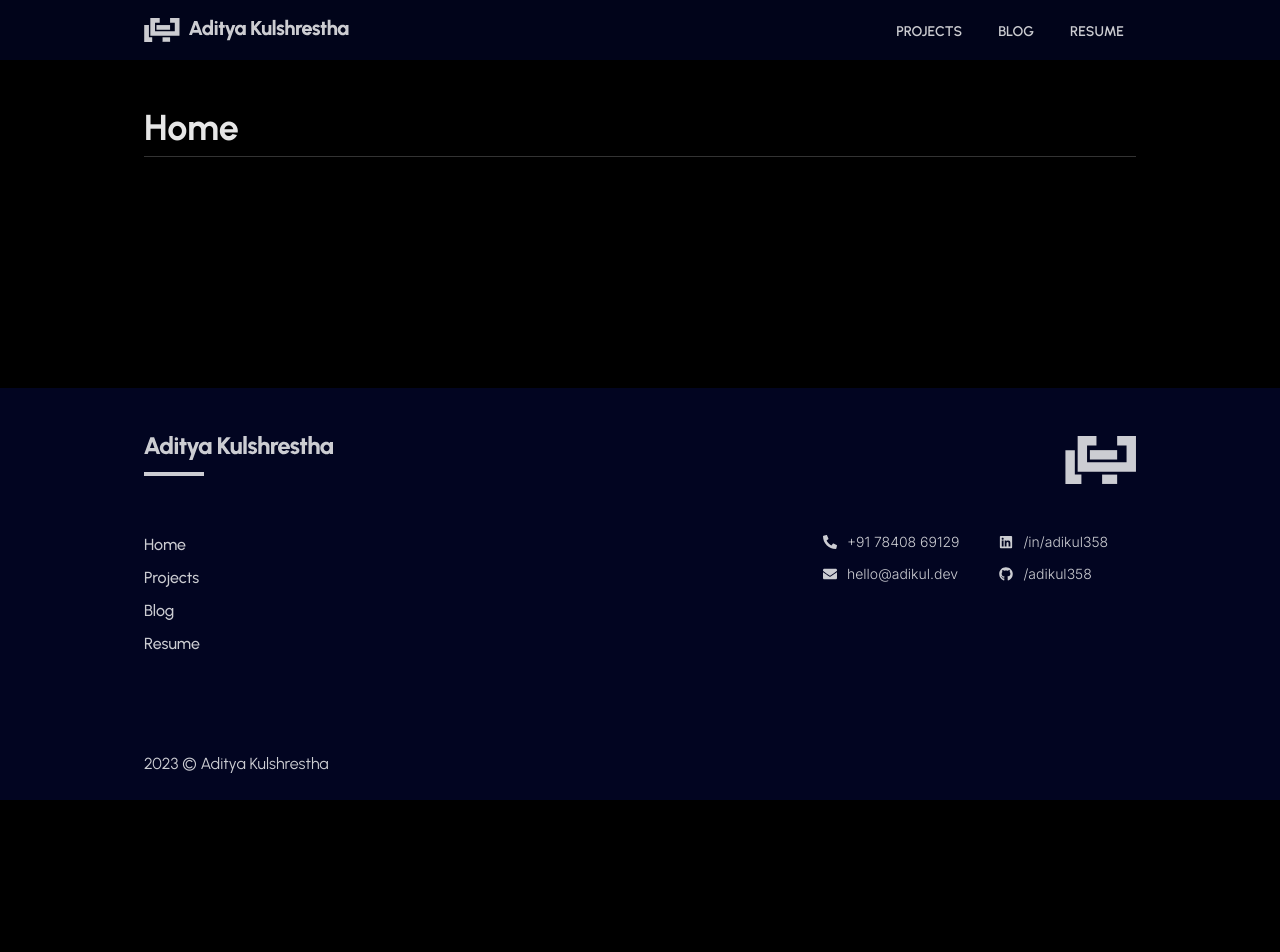
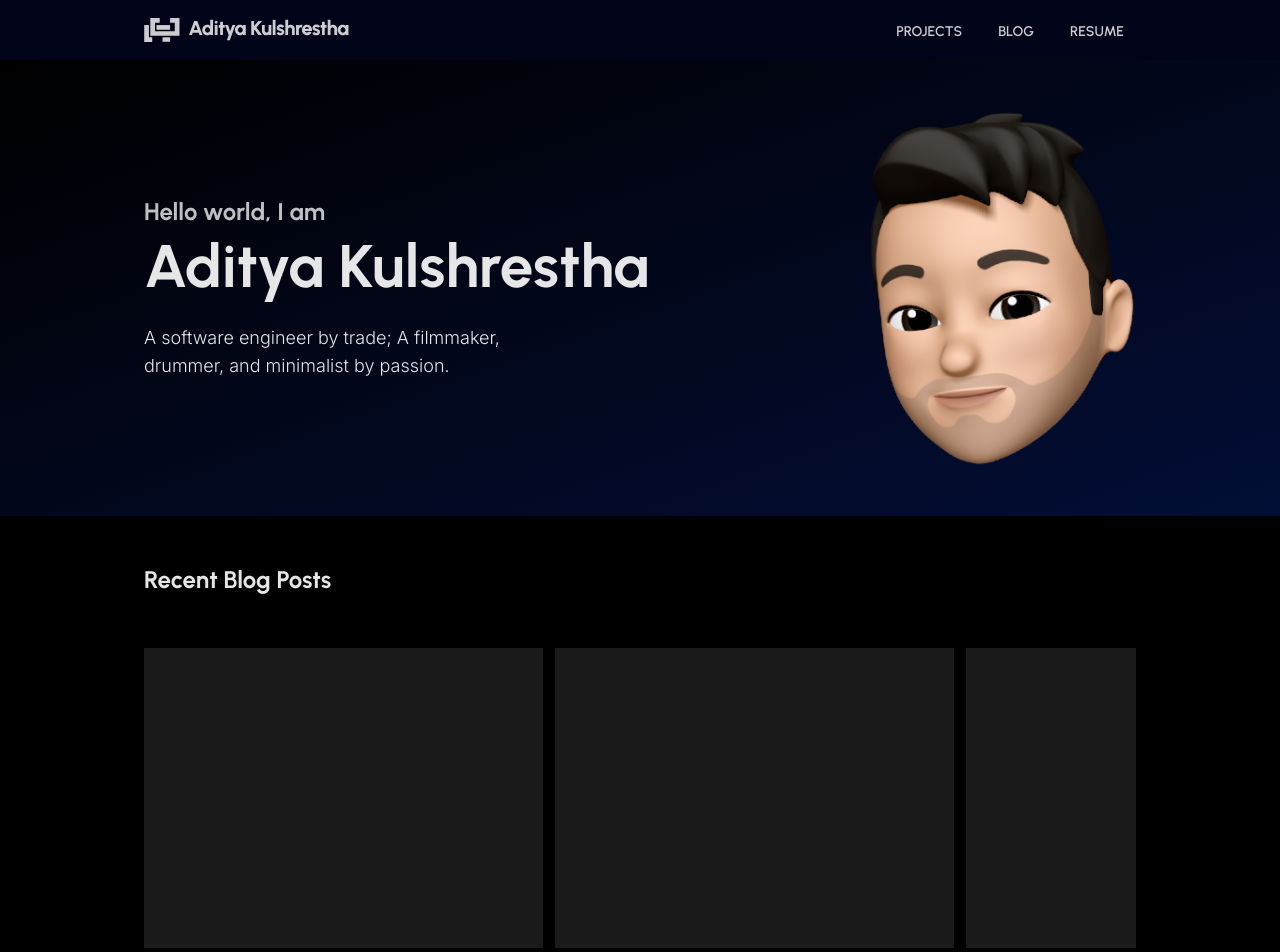
Before and after one commit to adikul358/adikul.dev, a Next.js app: page / in a window 1280 px wide. Shown: the top 952 px of the page. Before the commit the page ends 800 px from the top, so only its background shows below. Built offline with nearby package versions, Linux system fonts and the light colour scheme.

Commit message:
Home page and wireframing

```diff
--- /dev/null
+++ b/src/NAVITEMS.ts
@@ -0,0 +1,16 @@
+const NAVITEMS = [
+	{
+		label: "Projects",
+		link: "/projects",
+	},
+	{
+		label: "Blog",
+		link: "/blog",
+	},
+	{
+		label: "Resume",
+		link: "/resume",
+	},
+]
+
+export default NAVITEMS
--- a/src/app/globals.css
+++ b/src/app/globals.css
@@ -25,7 +25,7 @@ footer .social-link {
 }
 
 h1 {
-	@apply text-4xl font-bold font-display pb-2 border-b border-white/20 w-full;
+	@apply text-4xl font-bold font-display pb-3 border-b-4 border-primary-700 w-full;
 }
 
 button {
--- a/src/app/output.css
+++ b/src/app/output.css
@@ -559,12 +559,28 @@ video {
   top: 0px;
 }
 
+.z-10{
+  z-index: 10;
+}
+
+.z-20{
+  z-index: 20;
+}
+
 .mb-12{
   margin-bottom: 3rem;
 }
 
+.mb-2{
+  margin-bottom: 0.5rem;
+}
+
 .mb-3{
   margin-bottom: 0.75rem;
+}
+
+.mb-4{
+  margin-bottom: 1rem;
 }
 
 .mb-8{
@@ -591,16 +607,28 @@ video {
   display: grid;
 }
 
-.hidden{
-  display: none;
-}
-
 .aspect-\[0\.707\]{
   aspect-ratio: 0.707;
 }
 
+.aspect-\[1\.33\]{
+  aspect-ratio: 1.33;
+}
+
+.aspect-\[2\]{
+  aspect-ratio: 2;
+}
+
 .h-\[1em\]{
   height: 1em;
+}
+
+.h-\[300px\]{
+  height: 300px;
+}
+
+.h-\[360px\]{
+  height: 360px;
 }
 
 .h-\[36px\]{
@@ -633,6 +661,14 @@ video {
 
 .w-full{
   width: 100%;
+}
+
+.max-w-\[400px\]{
+  max-width: 400px;
+}
+
+.max-w-full{
+  max-width: 100%;
 }
 
 .flex-grow{
@@ -672,6 +708,10 @@ video {
   justify-content: space-between;
 }
 
+.gap-4{
+  gap: 1rem;
+}
+
 .gap-x-2{
   -moz-column-gap: 0.5rem;
        column-gap: 0.5rem;
@@ -694,41 +734,50 @@ video {
   row-gap: 1rem;
 }
 
+.overflow-hidden{
+  overflow: hidden;
+}
+
+.overflow-x-scroll{
+  overflow-x: scroll;
+}
+
 .rounded{
   border-radius: 0.25rem;
+}
+
+.border{
+  border-width: 1px;
 }
 
 .border-0{
   border-width: 0px;
 }
 
-.border{
-  border-width: 1px;
+.border-b-2{
+  border-bottom-width: 2px;
 }
 
-.border-2{
-  border-width: 2px;
+.border-b-4{
+  border-bottom-width: 4px;
 }
 
-.border-b{
-  border-bottom-width: 1px;
+.border-black\/20{
+  border-color: rgb(0 0 0 / 0.2);
 }
 
 .border-primary-100\/25{
   border-color: rgb(193 212 232 / 0.25);
 }
 
-.border-white\/20{
-  border-color: rgb(255 255 255 / 0.2);
+.border-primary-600{
+  --tw-border-opacity: 1;
+  border-color: rgb(4 28 75 / var(--tw-border-opacity));
 }
 
-.border-white{
+.border-primary-700{
   --tw-border-opacity: 1;
-  border-color: rgb(255 255 255 / var(--tw-border-opacity));
-}
-
-.border-black\/20{
-  border-color: rgb(0 0 0 / 0.2);
+  border-color: rgb(3 14 54 / var(--tw-border-opacity));
 }
 
 .bg-black{
@@ -736,13 +785,12 @@ video {
   background-color: rgb(0 0 0 / var(--tw-bg-opacity));
 }
 
-.bg-primary-800{
-  --tw-bg-opacity: 1;
-  background-color: rgb(2 5 33 / var(--tw-bg-opacity));
+.bg-primary-800\/75{
+  background-color: rgb(2 5 33 / 0.75);
 }
 
-.bg-primary-800\/80{
-  background-color: rgb(2 5 33 / 0.8);
+.bg-white\/10{
+  background-color: rgb(255 255 255 / 0.1);
 }
 
 .bg-white\/20{
@@ -753,13 +801,27 @@ video {
   background-color: rgb(255 255 255 / 0.8);
 }
 
+.bg-gradient-to-tl{
+  background-image: linear-gradient(to top left, var(--tw-gradient-stops));
+}
+
+.from-primary-700{
+  --tw-gradient-from: #030E36 var(--tw-gradient-from-position);
+  --tw-gradient-to: rgb(3 14 54 / 0) var(--tw-gradient-to-position);
+  --tw-gradient-stops: var(--tw-gradient-from), var(--tw-gradient-to);
+}
+
+.to-black{
+  --tw-gradient-to: #000 var(--tw-gradient-to-position);
+}
+
 .fill-current{
   fill: currentColor;
 }
 
-.px-6{
-  padding-left: 1.5rem;
-  padding-right: 1.5rem;
+.px-\[20px\]{
+  padding-left: 20px;
+  padding-right: 20px;
 }
 
 .py-12{
@@ -767,39 +829,14 @@ video {
   padding-bottom: 3rem;
 }
 
-.py-2{
-  padding-top: 0.5rem;
-  padding-bottom: 0.5rem;
+.py-4{
+  padding-top: 1rem;
+  padding-bottom: 1rem;
 }
 
-.py-1{
-  padding-top: 0.25rem;
-  padding-bottom: 0.25rem;
-}
-
-.px-4{
-  padding-left: 1rem;
-  padding-right: 1rem;
-}
-
-.px-5{
-  padding-left: 1.25rem;
-  padding-right: 1.25rem;
-}
-
-.py-1\.5{
-  padding-top: 0.375rem;
-  padding-bottom: 0.375rem;
-}
-
-.py-\[1\.5\]{
-  padding-top: 1.5;
-  padding-bottom: 1.5;
-}
-
-.px-\[5\]{
-  padding-left: 5;
-  padding-right: 5;
+.py-6{
+  padding-top: 1.5rem;
+  padding-bottom: 1.5rem;
 }
 
 .py-\[6px\]{
@@ -807,9 +844,12 @@ video {
   padding-bottom: 6px;
 }
 
-.px-\[20px\]{
-  padding-left: 20px;
-  padding-right: 20px;
+.pb-0{
+  padding-bottom: 0px;
+}
+
+.pb-2{
+  padding-bottom: 0.5rem;
 }
 
 .pb-6{
@@ -820,12 +860,8 @@ video {
   padding-top: 3rem;
 }
 
-.pb-2{
-  padding-bottom: 0.5rem;
-}
-
-.pb-0{
-  padding-bottom: 0px;
+.pb-3{
+  padding-bottom: 0.75rem;
 }
 
 .font-display{
@@ -846,6 +882,16 @@ video {
   line-height: 1;
 }
 
+.text-6xl{
+  font-size: 3.75rem;
+  line-height: 1;
+}
+
+.text-lg{
+  font-size: 1.125rem;
+  line-height: 1.75rem;
+}
+
 .text-sm{
   font-size: 0.875rem;
   line-height: 1.25rem;
@@ -855,6 +901,10 @@ video {
   font-weight: 700;
 }
 
+.font-light{
+  font-weight: 300;
+}
+
 .font-semibold{
   font-weight: 600;
 }
@@ -862,6 +912,10 @@ video {
 .text-primary-400{
   --tw-text-opacity: 1;
   color: rgb(50 85 137 / var(--tw-text-opacity));
+}
+
+.text-white\/75{
+  color: rgb(255 255 255 / 0.75);
 }
 
 .text-white\/80{
@@ -982,9 +1036,10 @@ footer .social-link:hover{
 
 h1{
   width: 100%;
-  border-bottom-width: 1px;
-  border-color: rgb(255 255 255 / 0.2);
-  padding-bottom: 0.5rem;
+  border-bottom-width: 4px;
+  --tw-border-opacity: 1;
+  border-color: rgb(3 14 54 / var(--tw-border-opacity));
+  padding-bottom: 0.75rem;
   font-family: Urbanist, system-ui, sans-serif;
   font-size: 2.25rem;
   line-height: 2.5rem;
@@ -1024,18 +1079,30 @@ button:active{
 }
 
 @media not all and (min-width: 1024px){
+  .max-lg\:grid-cols-1{
+    grid-template-columns: repeat(1, minmax(0, 1fr));
+  }
+
   .max-lg\:pr-6{
     padding-right: 1.5rem;
   }
 }
 
 @media not all and (min-width: 640px){
+  .max-sm\:-ml-12{
+    margin-left: -3rem;
+  }
+
   .max-sm\:mt-12{
     margin-top: 3rem;
   }
 
   .max-sm\:hidden{
     display: none;
+  }
+
+  .max-sm\:h-\[240px\]{
+    height: 240px;
   }
 
   .max-sm\:grid-cols-1{
@@ -1053,6 +1120,11 @@ button:active{
   .max-sm\:text-4xl{
     font-size: 2.25rem;
     line-height: 2.5rem;
+  }
+
+  .max-sm\:text-5xl{
+    font-size: 3rem;
+    line-height: 1;
   }
 }
 
--- a/src/app/page.tsx
+++ b/src/app/page.tsx
@@ -2,9 +2,37 @@
 
 function Home() {
   return (
-    <div className="flex flex-col page-width py-12">
-      <h1>Home</h1>
-    </div>
+    <>
+      <div className="py-12 bg-gradient-to-tl from-primary-700 to-black">
+        <div className="page-width flex items-center justify-between overflow-hidden">
+          <div className="flex flex-col z-10">
+            <h2 className="text-white/75 text-2xl font-bold font-display mb-2">Hello world, I am</h2>
+            <h1 className="text-white/90 text-6xl max-sm:text-5xl font-bold font-display border-0 mb-4">Aditya Kulshrestha</h1>
+            <p className="text-white/90 text-lg max-w-[400px] font-light">A software engineer by trade; A filmmaker, drummer, and minimalist by passion.</p>
+          </div>
+          <img src="/memoji.png" alt="memoji" className="h-[360px] max-sm:-ml-12" />
+        </div>
+      </div>
+
+      <div className="flex flex-col page-width py-6">
+        <h3 className="text-2xl font-bold font-display mb-3 py-6 ">Recent Blog Posts</h3>
+        <div className="py-4 overflow-x-scroll max-w-full flex gap-x-3">
+          <div className="h-[300px] max-sm:h-[240px] bg-white/10 aspect-[1.33]"></div>
+          <div className="h-[300px] max-sm:h-[240px] bg-white/10 aspect-[1.33]"></div>
+          <div className="h-[300px] max-sm:h-[240px] bg-white/10 aspect-[1.33]"></div>
+        </div>
+      </div>
+
+      <div className="flex flex-col page-width py-6">
+        <h3 className="text-2xl font-bold font-display mb-3 py-6 ">Recent Projects</h3>
+        <div className="py-4 overflow-x-scroll max-w-full flex gap-x-3">
+          <div className="h-[300px] max-sm:h-[240px] bg-white/10 aspect-[1.33]"></div>
+          <div className="h-[300px] max-sm:h-[240px] bg-white/10 aspect-[1.33]"></div>
+          <div className="h-[300px] max-sm:h-[240px] bg-white/10 aspect-[1.33]"></div>
+        </div>
+      </div>
+
+    </>
   )
 }
 
--- a/src/app/resume/page.tsx
+++ b/src/app/resume/page.tsx
@@ -26,7 +26,7 @@ function Resume() {
 
 	return (
     <div className="flex flex-col page-width py-12">
-			<div className="flex flex-row items-center justify-between mb-8 pb-2 border-b border-white/20 w-full">
+			<div className="flex flex-row items-center justify-between mb-8 pb-3 border-b-4 border-primary-700 w-full">
 				<h1 className="pb-0 border-0">Resume</h1>
 				<a href={RESUMEPATH} download={RESUMENAME}>
 					<button className="px-[20px] py-[6px] rounded gap-x-2">
--- a/src/components/Footer.tsx
+++ b/src/components/Footer.tsx
@@ -3,6 +3,7 @@ import { FaGlobe, FaEnvelope, FaPhone, FaLinkedin, FaGithub } from "react-icons/
 import Link from "next/link"
 import AKLogo from "./AKLogo"
 import AKLogotype from "./AKLogotype"
+import NAVITEMS from "@/NAVITEMS"
 
 function SitemapLink(
 	{label, link}: {label: string, link?: string}
@@ -33,7 +34,7 @@ function SocialLink(
 
 function Footer() {
 	return (
-		<footer className="bg-primary-800 text-white/80 mt-auto">
+		<footer className="bg-primary-800/75 text-white/80 mt-auto">
 			<div className="flex flex-col page-width pt-12 pb-6">
 
 				{/* Name with underline */}
@@ -56,9 +57,7 @@ function Footer() {
 					{/* Sitemap */}
 					<div className="flex flex-col gap-y-2">
 						<SitemapLink label="Home" link="/" />
-						<SitemapLink label="Projects" />
-						<SitemapLink label="Blog" />
-						<SitemapLink label="Resume" link="/Aditya Kulshrestha – Resume.pdf" />
+						{NAVITEMS.map(({label,link},i) => <SitemapLink label={label} link={link} key={i} />)}
 					</div>
 
 					{/* Contact Links */}
--- a/src/components/Navbar.tsx
+++ b/src/components/Navbar.tsx
@@ -5,22 +5,7 @@ import Link from "next/link"
 import { usePathname } from "next/navigation";
 import { FaBars, FaTimes } from "react-icons/fa"
 import AKNavLogo from "./AKNavLogo"
-
-const NAVITEMS = [
-	{
-		label: "Projects",
-		link: "/projects",
-	},
-	{
-		label: "Blog",
-		link: "/blog",
-	},
-	{
-		label: "Resume",
-		link: "/resume",
-	},
-]
-
+import NAVITEMS from "@/NAVITEMS"
 
 function Navbar() {
 	const [navOpen, setNavOpen] = useState(false)
@@ -44,7 +29,7 @@ function Navbar() {
 	}, [pathname])
 
 	return (
-		<nav className="bg-primary-800/80 flex flex-col inset-x-0 backdrop-blur border-primary-100/25 fixed top-0">
+		<nav className="bg-primary-800/75 flex flex-col inset-x-0 backdrop-blur border-primary-100/25 fixed top-0 z-20">
 			<div className="flex flex-row items-center justify-between h-[60px] page-width">
 				{/* Logotype */}
 				<Link href="/">
```
Also changed, not shown: src/app/blog/page.tsx (+9 -1 lines), src/app/projects/page.tsx (+8 -1 lines), public/memoji.png (added).
